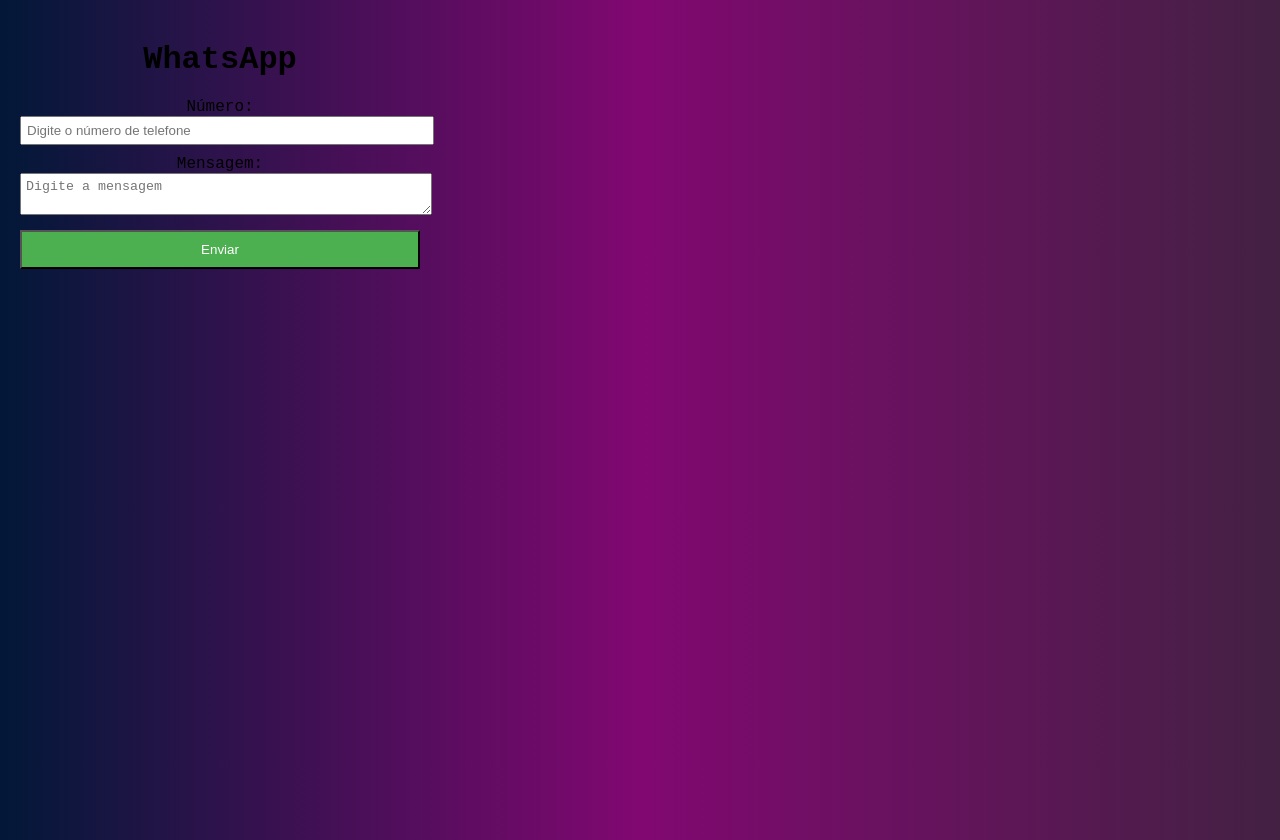
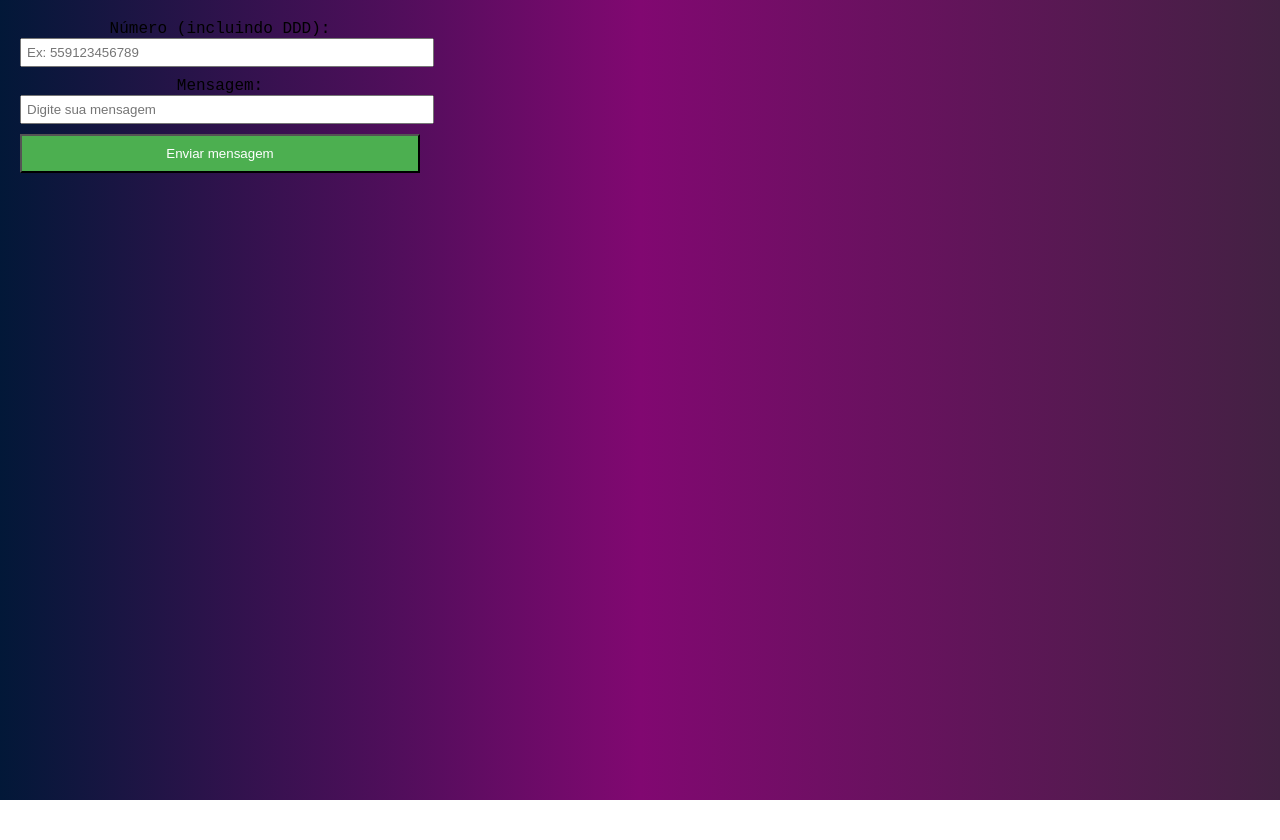
Before and after one commit to lisarb-saraiva/whatsapp, a plain HTML site: page index.html in a window 1280 px wide. After the commit the page ends 800 px from the top, so only its background shows below. Drawn offline with Linux system fonts and the light colour scheme.

Commit message:
Update index.html

```diff
--- a/index.html
+++ b/index.html
@@ -1,24 +1,25 @@
 <!DOCTYPE html>
-<html lang="en">
+<html lang="pt-BR">
 <head>
     <meta charset="UTF-8">
     <meta name="viewport" content="width=device-width, initial-scale=1.0">
-    <link rel="shortcut icon" href="whatsapp-icon.png" type="image/x-icon">
     <title>WhatsApp</title>
-    <link rel="shortcut icon" href="./src/imagens/Whatsapp.png">
+    <link rel="shortcut icon" href="path/to/whatsapp-icon.png" type="image/png">
     <link rel="stylesheet" href="./src/style.css">
+    <link rel="stylesheet" href="./Whatsapp/index.js">
 </head>
-<body class="container">
-    <h1>WhatsApp</h1>
-    <div>
-        <label for="number">Número:</label>
-        <input type="text" id="number" placeholder="Digite o número de telefone">
+<body>
+    <div class="container">
+        <div class="form-group">
+            <label for="phone">Número (incluindo DDD):</label>
+            <input type="text" id="phone" placeholder="Ex: 559123456789" maxlength="13">
+        </div>
+        <div class="form-group">
+            <label for="message">Mensagem:</label>
+            <input type="text" id="message" placeholder="Digite sua mensagem">
+        </div>
+        <button onclick="sendMessage()">Enviar mensagem</button>
     </div>
-    <div>
-        <label for="message">Mensagem:</label>
-        <textarea id="message" placeholder="Digite a mensagem"></textarea>
-    </div>
-    <button onclick="sendWhatsAppMessage()">Enviar</button>
 
     <script src="./src/main.js"></script>
 </body>
```
